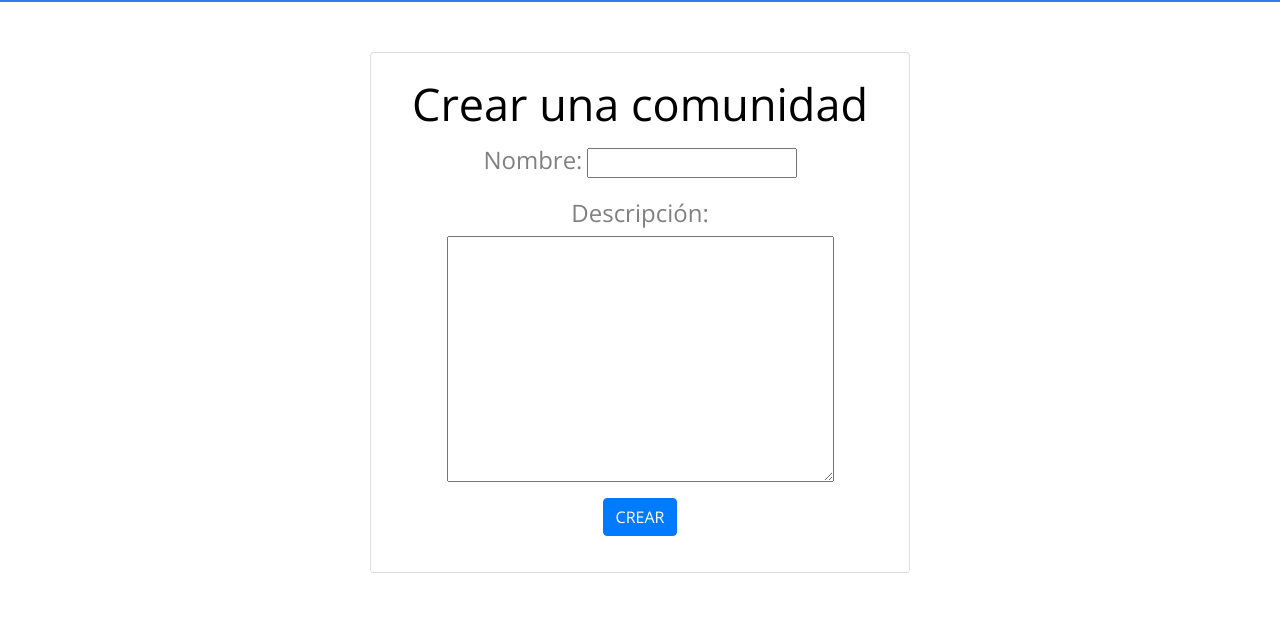
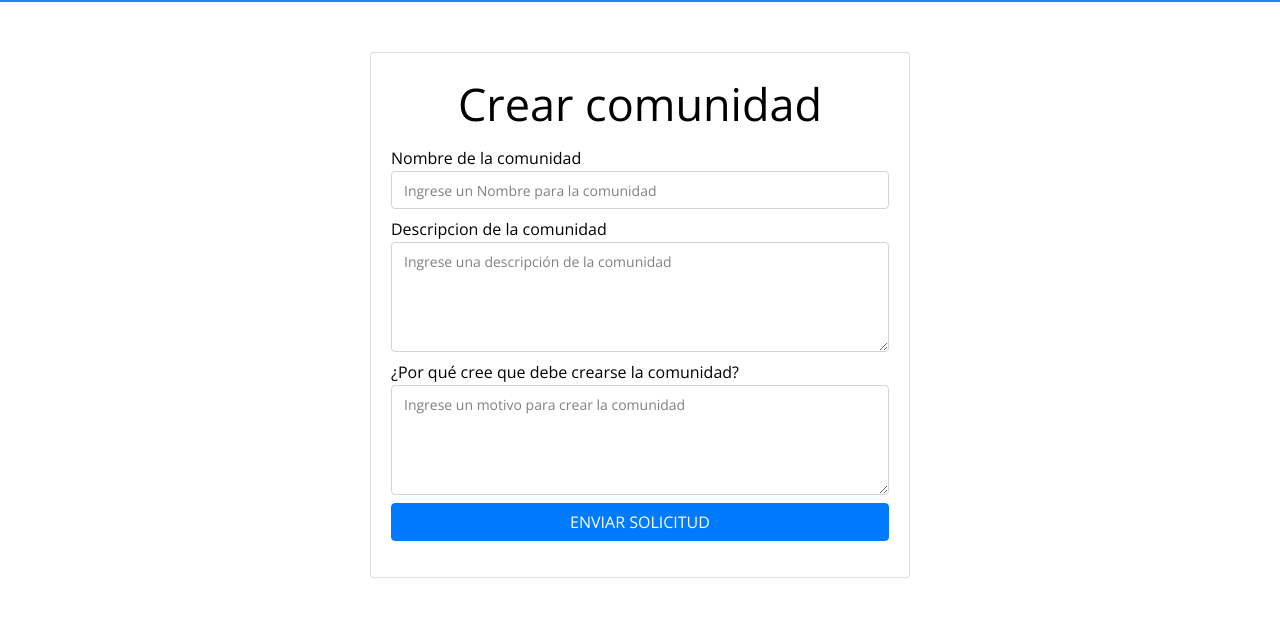
Before and after one commit to alponcedeleon/TP-Dise-o, a Django app: page /crear-comunidad/ in a window 1280 px wide. Shown: the part 79-696 px from the top of the page. Run offline with Django 5.2, Linux system fonts and the light colour scheme; a user stored in the database is signed in; data comes from the database, SQL or seed files in the repository; both versions use the stored data as it was after the commit; some libraries are stand-ins or nearby versions.

Commit message:
Solicitud de comunidad terminada

```diff
--- a/DDS/Aplicaciones/Monitoreo/forms.py
+++ b/DDS/Aplicaciones/Monitoreo/forms.py
@@ -1,6 +1,6 @@
 from django import forms
 from django.contrib.auth.forms import UserCreationForm
-from .models import Perfil
+from .models import Perfil, SolicitudComunidad
 
 class CustomUserCreationForm(UserCreationForm):
     pass
@@ -14,9 +14,10 @@ class UserProfileForm(forms.ModelForm):
        #     'comunidades': forms.CheckboxSelectMultiple()  # Esto es un ejemplo, puedes cambiar el widget según tu necesidad
        # }
 
-class FormularioComunidad(forms.Form):
-    nombre = forms.CharField(label='Nombre de la comunidad', max_length=100)
-    descripcion = forms.CharField(label='Descripción', widget=forms.Textarea, max_length=255)
+class SolicitudComunidadForm(forms.ModelForm):
+    class Meta:
+        model = SolicitudComunidad
+        fields = ['nombre', 'descripcion', 'perfil', 'motivo']
 
 class CSVUploadForm(forms.Form):
     archivo_csv = forms.FileField(widget=forms.FileInput(attrs={'class': 'boton-fileupload'}))
--- a/DDS/Aplicaciones/Monitoreo/templates/crear_comunidad.html
+++ b/DDS/Aplicaciones/Monitoreo/templates/crear_comunidad.html
@@ -8,20 +8,40 @@
     <div class="col-md-6">
       <div class="card">
         <div class="card-body text-center">
-          <h1 class="card-title">Crear una comunidad</h1>
-          <form method="post">
+          <h1 class="card-title">Crear comunidad</h1>
+          <form method="post" enctype="multipart/form-data">
             {% csrf_token %}
-            <div class="form-group">
-              <label for="id_nombre" class="h4">Nombre:</label>
-              {{ form.nombre }}
-            </div>
-            <div class="form-group">
-              <label for="id_descripcion" class="h4">Descripción:</label>
-              {{ form.descripcion }}
-            </div>
-            <div class="text-center">
-            <button type="submit" class="btn btn-primary">Crear</button>
-          </form>
+            <p style="text-align: left;color: #000;">Nombre de la comunidad</p>
+            <input
+                    type="text"
+                    name="nombre"
+                    class="form-control mb-2"
+                    placeholder="Ingrese un Nombre para la comunidad"
+                    autocomplete="off"
+                  />
+                  <p style="text-align: left;color: #000;">Descripcion de la comunidad</p>
+                  <textarea
+                  name="descripcion"
+                  class="form-control mb-2"
+                  placeholder="Ingrese una descripción de la comunidad"
+                  rows="4"
+                  autocomplete="off"
+              ></textarea>
+              <p style="text-align: left;color: #000;">¿Por qué cree que debe crearse la comunidad?</p>
+              <textarea
+              name="motivo"
+              class="form-control mb-2"
+              placeholder="Ingrese un motivo para crear la comunidad"
+              rows="4"
+              autocomplete="off"
+          ></textarea>
+
+              <input type="hidden" name="perfil"
+              value="{{ request.user.id }}" />
+
+
+            <button type="submit" class="btn btn-primary btn-block">Enviar solicitud</button>
+        </form>
         </div>
       </div>
     </div>
--- a/DDS/Aplicaciones/Monitoreo/views.py
+++ b/DDS/Aplicaciones/Monitoreo/views.py
@@ -1,9 +1,10 @@
 from django.shortcuts import render, redirect, get_object_or_404
 from django.contrib.auth.forms import AuthenticationForm , UserCreationForm
 from django.contrib.auth import authenticate, login
+from django.contrib.auth.models import User
 from django.contrib import messages
-from .forms import CustomUserCreationForm , UserProfileForm, FormularioComunidad
-from .models import Perfil, Comunidad, ComunidadPerfil, Servicio, LineaTransporte, Organizacion, Estacion, Sucursal, PrestacionServicioEstacion, PrestacionServicioSucursal, ServicioPerfilEstacion, ServicioPerfilSucursal
+from .forms import CustomUserCreationForm , UserProfileForm, SolicitudComunidadForm
+from .models import Perfil, Comunidad, ComunidadPerfil, Servicio, LineaTransporte, Organizacion,User, Estacion, Sucursal, PrestacionServicioEstacion, PrestacionServicioSucursal, ServicioPerfilEstacion, ServicioPerfilSucursal
 from .requests import obtener_localidades, obtener_provincias, obtener_ubicacion
 from django.contrib.auth.decorators import login_required, user_passes_test
 import logging
@@ -223,7 +224,7 @@ def register(request):
 
     return render(request, 'registration/register.html',data)
 
-
+########################################################################################################################################################
 
 def requestGroups(request):
     user = request.user
@@ -260,7 +261,7 @@ def listar_comunidades(request):
     }
 
     return render(request, 'listar_comunidades.html', context)
-
+########################################################################################################################################################
 def listar_comunidades_perfil(request):
     group_names = requestGroups(request)
     perfil = Perfil.objects.get(user=request.user)
@@ -275,35 +276,32 @@ def listar_comunidades_perfil(request):
     }
 
     return render(request, 'mis_comunidades.html', context)
+########################################################################################################################################################
+def crear_solicitud_comunidad(request):
+    admin = User.objects.get(is_superuser=True)
+    if request.method == 'POST':
+        form = SolicitudComunidadForm(request.POST)
+        if form.is_valid():
+            solicitud_comunidad=form.save()
+            nombre = form.cleaned_data['nombre']
+            descripcion = form.cleaned_data['descripcion']
+            motivo = form.cleaned_data['motivo']
+            objeto_id = solicitud_comunidad.id
 
-def crear_comunidad(request):
-    group_names = requestGroups(request)
-    perfil = Perfil.objects.get(user=request.user)
-    if request.method == 'POST':
-        form = FormularioComunidad(request.POST)
-        if form.is_valid():
-            comunidad = Comunidad(
-                nombre=form.cleaned_data['nombre'],
-                descripcion=form.cleaned_data['descripcion']
-            )
-            comunidad.save()
-            perfil.comunidades.add(comunidad)
-            comunidad_perfil = ComunidadPerfil.objects.get(comunidad=comunidad, perfil=perfil)
-            comunidad_perfil.esAdmin = True
-            comunidad_perfil.save()
-            perfil.save()
+            send_mail(
+                    'Solicitud de Creación de comunidad',
+                    f'ID Solicitud: {objeto_id}\n\nNombre comunidad: {nombre}\n\nDescripcion: {descripcion}\n\nMotivo: {motivo}',
+                    'alejo.poncedleon@gmail.com',
+                    [f'{admin.email}'],  # CAMBIAR CORREO ADMIN PARA TESTEAR
+                    fail_silently=False,
+                )
 
-            return redirect('listar_comunidades')
+
+            # Redirigir a alguna página de éxito
+            return redirect('index')
     else:
-        form = FormularioComunidad()
-        perfil_comunidades = perfil.comunidades.all()
-        context = {
-            'request': request,
-            'groups': group_names,
-            'perfil': perfil,
-            'form' :form
-        }
-    return render(request, 'crear_comunidad.html', context)
+        form = SolicitudComunidadForm()
+    return render(request, 'crear_comunidad.html', {'form': form})
 
 
 ########################################################################################################################################################
--- a/DDS/DDS/urls.py
+++ b/DDS/DDS/urls.py
@@ -31,7 +31,7 @@ urlpatterns = [
     path('logout/',logout_then_login,name='logout'),
     path('perfil/',views.perfil_usuario, name = "perfil_usuario"),
     path('buscar/comunidades',views.listar_comunidades, name = "listar_comunidades"),
-    path('crear-comunidad/', views.crear_comunidad, name='crear_comunidad'),
+    path('crear-comunidad/', views.crear_solicitud_comunidad, name='crear_comunidad'),
     path('mis-comunidades/', views.listar_comunidades_perfil, name='listar_comunidades_perfil'),
     path('entidad/<int:id>/<str:tipo>/',views.entidad, name = "entidad"),
     path('establecimiento/<int:id>/<str:tipo>/',views.establecimiento, name = "establecimiento"),
```
Also changed, not shown: DDS/DDS.sqlite3, 1 other file.
